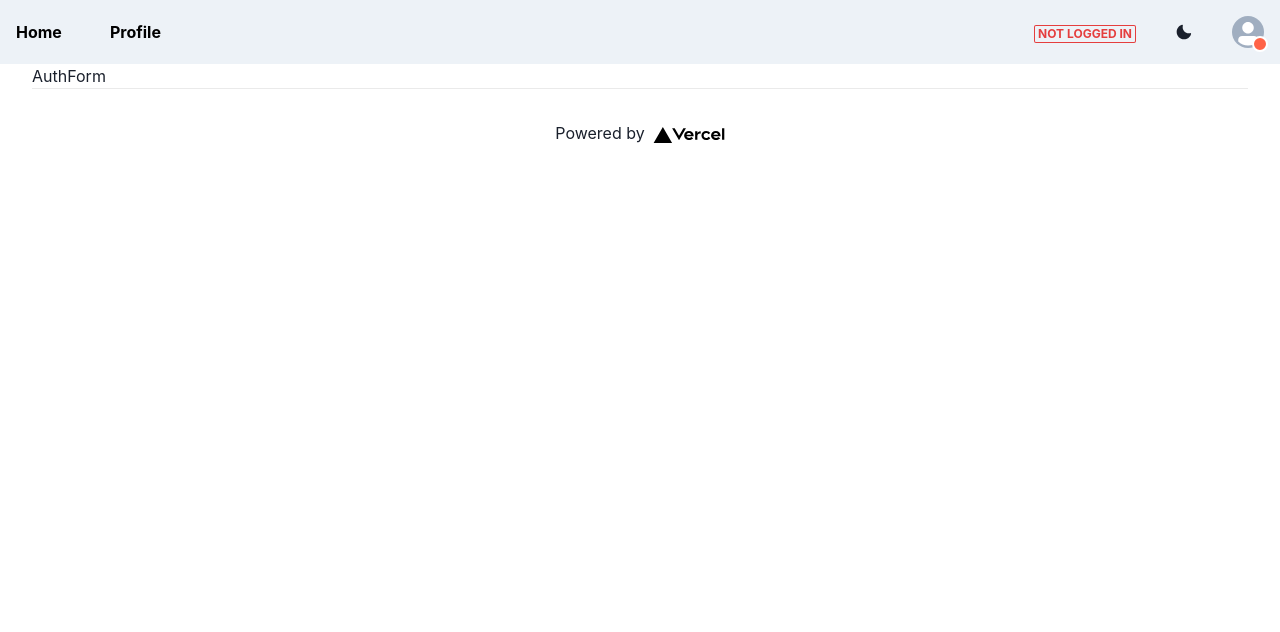
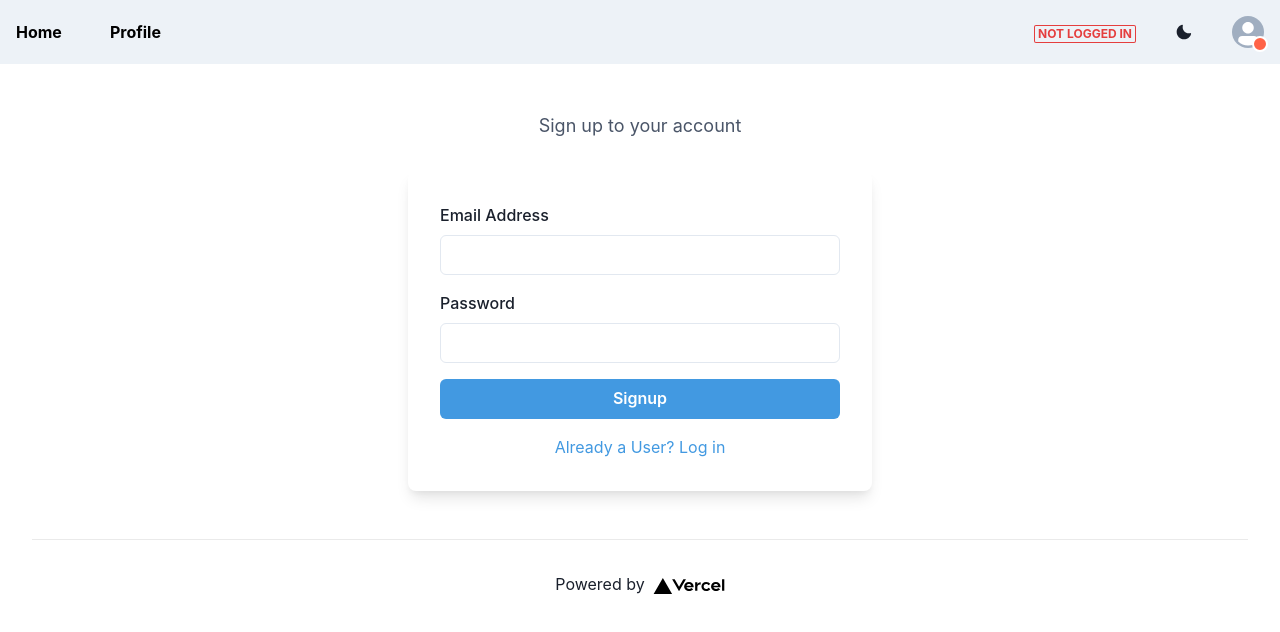
Before and after one commit to chanwoo00106/dashboard, a Next.js app: page / in a window 1280 px wide. Shown: the top 632 px of the page. Built offline with nearby package versions, Linux system fonts and the light colour scheme; no server answers.

Commit message:
Add login form

```diff
--- a/components/AuthForm.tsx
+++ b/components/AuthForm.tsx
@@ -1,5 +1,132 @@
+import {
+  Box,
+  Button,
+  Flex,
+  FormControl,
+  FormLabel,
+  Input,
+  Link,
+  Spinner,
+  Stack,
+  Text,
+  useColorModeValue,
+  useToast,
+} from "@chakra-ui/react";
+import { useState } from "react";
+import { mutate } from "swr";
+import { fetcher } from "../utils/fetcher";
+
 function AuthForm() {
-  return <div>AuthForm</div>;
+  const toast = useToast();
+  const [email, setEmail] = useState<string>("");
+  const [password, setPassword] = useState<string>("");
+  const [loading, setLoading] = useState<boolean>(false);
+  const [authButtonState, setAuthButtonState] = useState<boolean>(false);
+
+  const onSubmit = async (e: any) => {
+    e.preventDefault();
+    setLoading(true);
+    try {
+      const { data, err } = await fetcher(
+        `/api/${authButtonState ? "login" : "signup"}`,
+        { email, password }
+      );
+      if ((email.trim() === "" || password.trim() === "") && authButtonState) {
+        toast({
+          position: "top",
+          title: "An error occured",
+          description: `${err}`,
+          status: "error",
+          isClosable: true,
+        });
+        setLoading(false);
+      } else if (err) {
+        toast({
+          position: "top",
+          title: "An error occured",
+          description: `${err}`,
+          status: "error",
+          isClosable: true,
+        });
+        setLoading(false);
+      } else {
+        toast({
+          position: "top",
+          title: "Success",
+          description: `Logged in with success`,
+          status: "success",
+          isClosable: true,
+        });
+      }
+    } catch (e: any) {
+      return;
+    }
+    await mutate("/api/me");
+  };
+
+  return (
+    <form onSubmit={onSubmit}>
+      <Flex minH="50vh" align="center" justify="center">
+        <Stack spacing={8} mx="auto" w={600} maxW="lg" py={12} px={6}>
+          <Stack align="center">
+            <Text fontSize="lg" color={"gray.600"}>
+              {authButtonState
+                ? "Login to your account"
+                : "Sign up to your account"}
+            </Text>
+          </Stack>
+          <Box
+            rounded="lg"
+            bg={useColorModeValue("white", "gray.700")}
+            boxShadow="lg"
+            p={8}
+          >
+            <Stack spacing={4}>
+              <FormControl id="email">
+                <FormLabel>Email Address</FormLabel>
+                <Input
+                  type="email"
+                  value={email}
+                  onChange={(e) => setEmail(e.target.value)}
+                ></Input>
+              </FormControl>
+              <FormControl id="password">
+                <FormLabel>Password</FormLabel>
+                <Input
+                  type="password"
+                  value={password}
+                  onChange={(e) => setEmail(e.target.value)}
+                ></Input>
+              </FormControl>
+              <Stack spacing={10}>
+                <Button
+                  type="submit"
+                  bg="blue.400"
+                  color="white"
+                  _hover={{ bg: "blue.500" }}
+                >
+                  {authButtonState ? "Login" : "Signup"}
+                  {loading && <Spinner ml={5} />}
+                </Button>
+              </Stack>
+              <Stack>
+                <Text align="center">
+                  <Link
+                    onClick={() => setAuthButtonState(!authButtonState)}
+                    color="blue.400"
+                  >
+                    {authButtonState
+                      ? "New? Sign up"
+                      : "Already a User? Log in"}
+                  </Link>
+                </Text>
+              </Stack>
+            </Stack>
+          </Box>
+        </Stack>
+      </Flex>
+    </form>
+  );
 }
 
 export default AuthForm;
--- a/pages/api/me.ts
+++ b/pages/api/me.ts
@@ -13,6 +13,6 @@ export default async function handler(
     const me = await prisma.user.findUnique({ where: { id } });
     res.status(200).json(me);
   } else {
-    res.status(403).json({});
+    res.json({});
   }
 }
--- a/pages/index.tsx
+++ b/pages/index.tsx
@@ -1,7 +1,7 @@
 import type { NextPage } from "next";
 import Head from "next/head";
 import Image from "next/image";
-import { useState } from "react";
+import { useEffect, useState } from "react";
 import AuthForm from "../components/AuthForm";
 import CreatePost from "../components/CreatePost";
 import styles from "../styles/Home.module.css";
@@ -11,6 +11,13 @@ const Home: NextPage = () => {
   const [loggedIn, setLoggedIn] = useState<boolean>(false);
 
   const { me } = useMe();
+
+  useEffect(() => {
+    if (me) {
+      const isEmpty: boolean = Object.keys(me).length === 0;
+      isEmpty ? setLoggedIn(false) : setLoggedIn(true);
+    }
+  }, [me]);
 
   return (
     <div className={styles.container}>
--- a/utils/fetcher.tsx
+++ b/utils/fetcher.tsx
@@ -1,4 +1,4 @@
-export const fetcher = (url: string, data: any) => {
+export const fetcher = (url: string, data: any): any => {
   fetch(window.location.origin + url, {
     method: data ? "POST" : "GET",
     credentials: "include",
@@ -6,5 +6,7 @@ export const fetcher = (url: string, data: any) => {
       "Content-Type": "application/json",
     },
     body: JSON.stringify(data),
-  }).then((res) => res.json());
+  }).then((res) => {
+    return res.json();
+  });
 };
```
